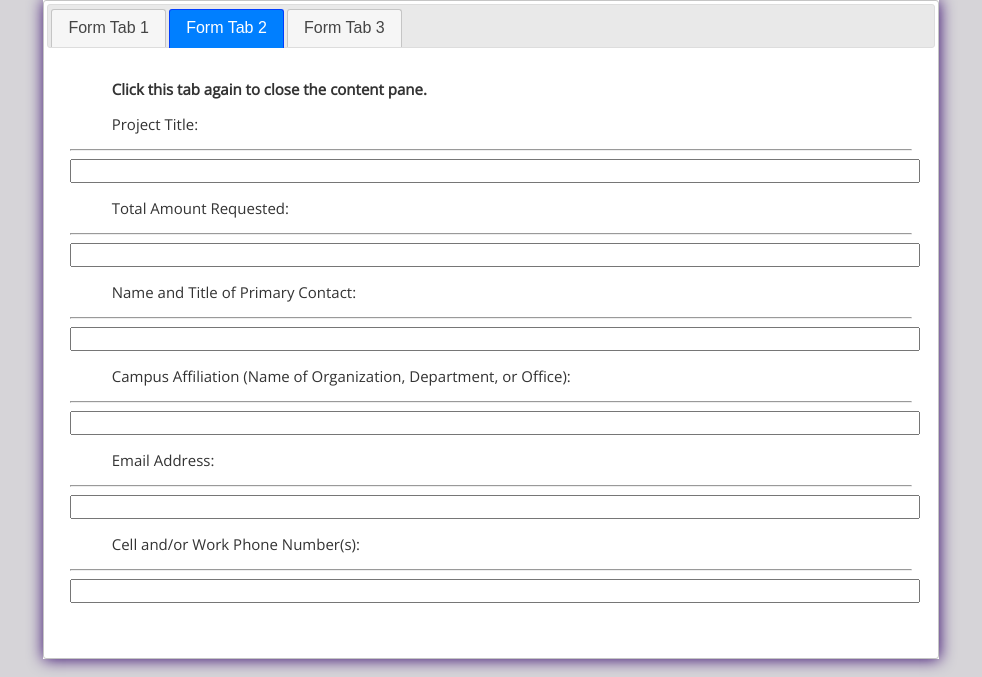
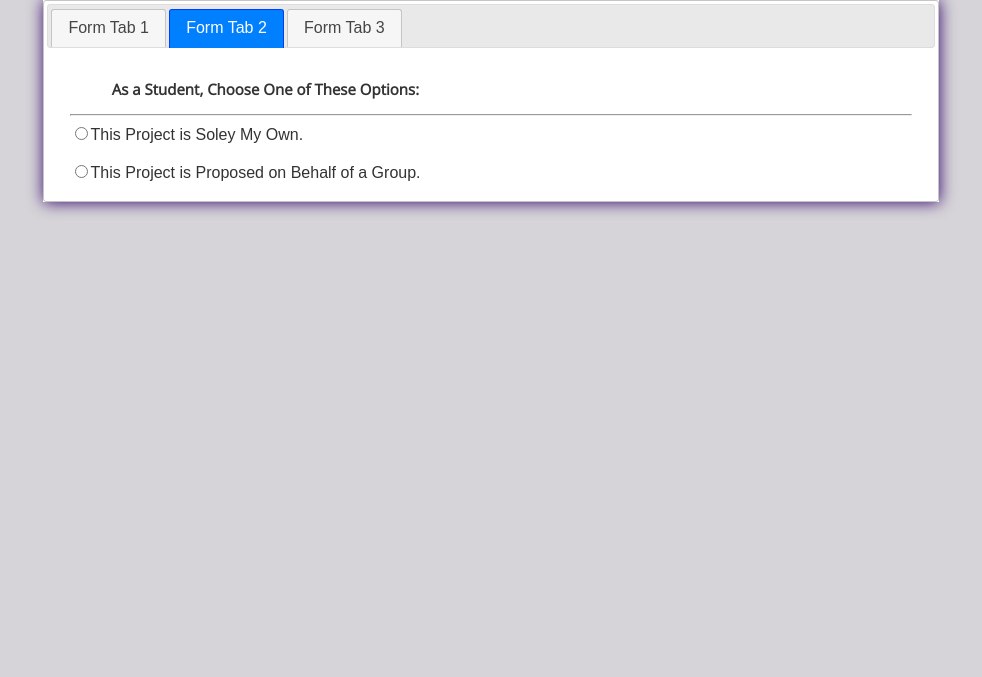
Before and after one commit to chadroemer/Option-2, a PHP site: page /form.php in a window 1280 px wide, after a click on "Form Tab 2". Shown: the part 123-800 px from the top of the page, without its empty margins (149-1131 px from the left). Run offline with PHP 8.4, Linux system fonts and the light colour scheme; some libraries are stand-ins or nearby versions.

Commit message:
Added shiz to form

```diff
--- a/form.php
+++ b/form.php
@@ -37,7 +37,6 @@
 		    <li><a href="#tabs-3">Form Tab 3</a></li>
 		  </ul>
 		  <div id="tabs-1">
-		  <p><strong>Click this tab again to close the content pane.</strong></p>
 
 			<form id="FormTab1">
 				<p>Project Title</p>
@@ -76,35 +75,14 @@
 
 		  </div>
 		  <div id="tabs-2">
-		    <p><strong>Click this tab again to close the content pane.</strong></p>
+		    <p><strong>As a Student, Choose One of These Options:</strong></p>
 		    <form id="FormTab1">
-				<p>Project Title:</p>
-				<hr>
-				<input type="text" name="projectTitle" id="inputSize" required>
-
-				<p>Total Amount Requested:</p>
-				<hr>
-				<input type="text" name="Amount" id="inputSize" required>
-
-				<p>Name and Title of Primary Contact:</p>
-				<hr>
-				<input type="text" name="Contact" id="inputSize" required>
-
-				<p>Campus Affiliation (Name of Organization, Department, or Office):</p>
-				<hr>
-				<input type="text" name="campusAffiliation" id="inputSize" required>
-
-				<p>Email Address:</p>
-				<hr>
-				<input type="text" name="email" id="inputSize" required>
-
-				<p>Cell and/or Work Phone Number(s):</p>
-				<hr>
-				<input type="text" name="phoneContact" id="inputSize" required>
-
-				<br><br><br>
+		    	<hr>
+				  	<input type="radio" name="ideaOrigin" value="one">This Project is Soley My Own.<br><br>
+  					<input type="radio" name="ideaOrigin" value="group">This Project is Proposed on Behalf of a Group.<br>
 			</form>
 		  </div>
+
 		  <div id="tabs-3">
 		    <p><strong>Click this tab again to close the content pane.</strong></p>
 		    <p>Duis cursus. Maecenas ligula eros, blandit nec, pharetra at, semper at, magna. Nullam ac lacus. Nulla facilisi. Praesent viverra justo vitae neque. Praesent blandit adipiscing velit. Suspendisse potenti. Donec mattis, pede vel pharetra blandit, magna ligula faucibus eros, id euismod lacus dolor eget odio. Nam scelerisque. Donec non libero sed nulla mattis commodo. Ut sagittis. Donec nisi lectus, feugiat porttitor, tempor ac, tempor vitae, pede. Aenean vehicula velit eu tellus interdum rutrum. Maecenas commodo. Pellentesque nec elit. Fusce in lacus. Vivamus a libero vitae lectus hendrerit hendrerit.</p>
```
